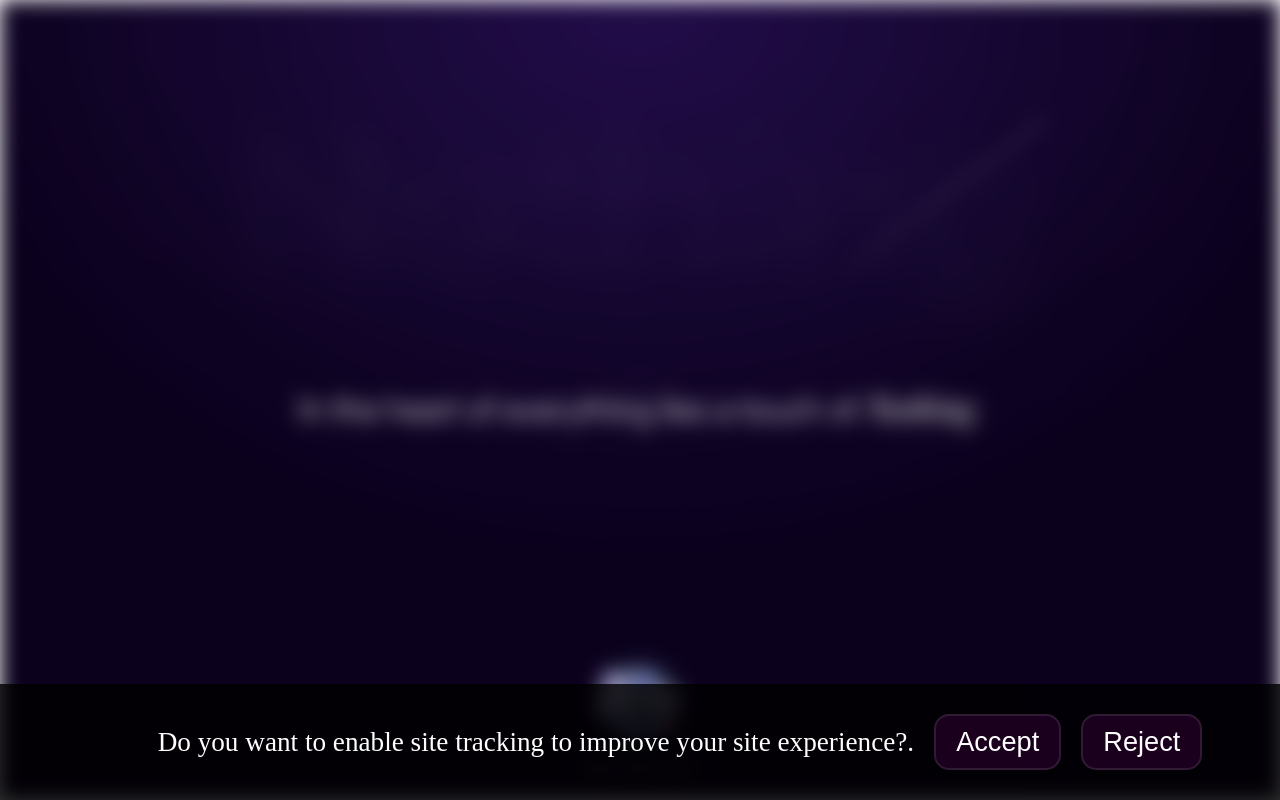
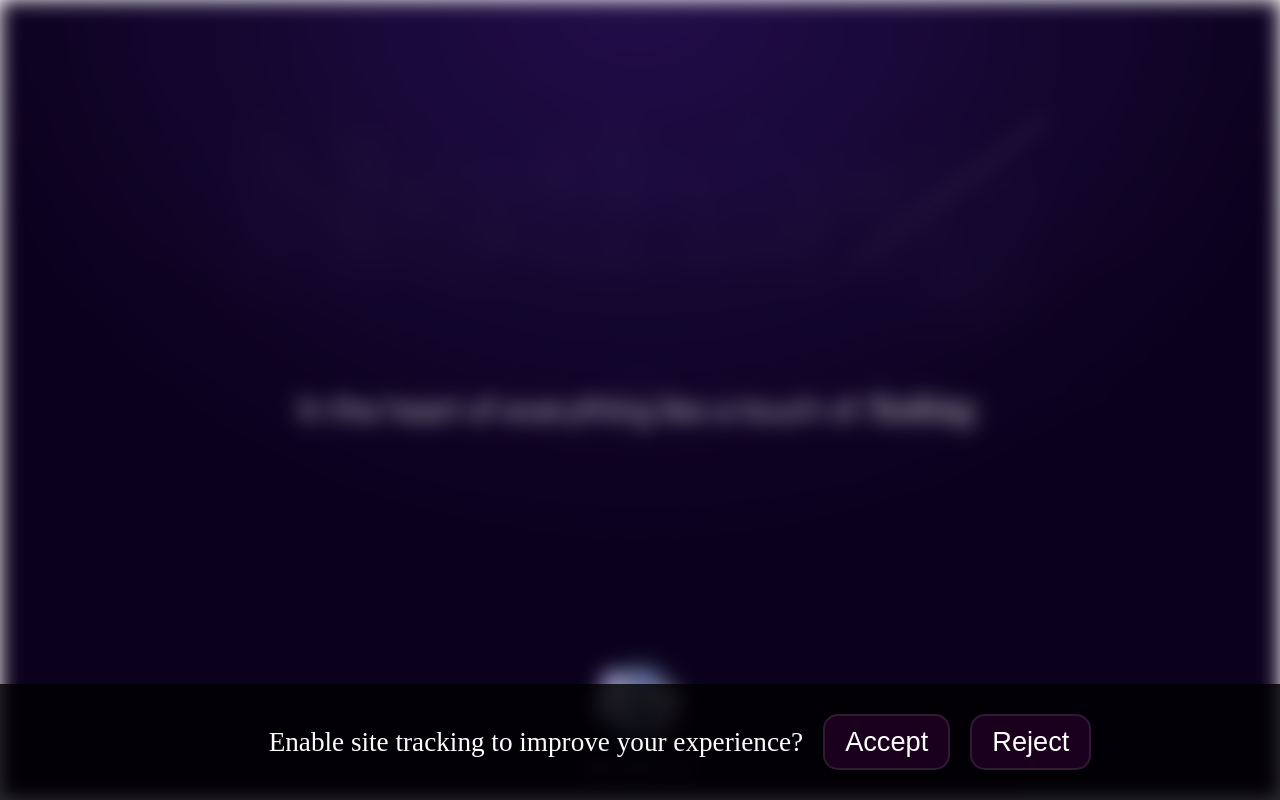
Before and after one commit to nothfx/mycard, a plain HTML site: page index.html in a window 1280 px wide. Shown: the top 800 px of the page. Drawn offline with Linux system fonts and the light colour scheme.

Commit message:
Update index.html

```diff
--- a/index.html
+++ b/index.html
@@ -85,7 +85,7 @@
 <body>
 <div class="background-container"></div>
 <div class="nothing-banner">
-    <div>Do you want to enable site tracking to improve your site experience?.</div>
+    <div>Enable site tracking to improve your experience?</div>
     <button id="accept-nothing">Accept</button>
     <button id="accept-nothing">Reject</button>
 </div>
```
